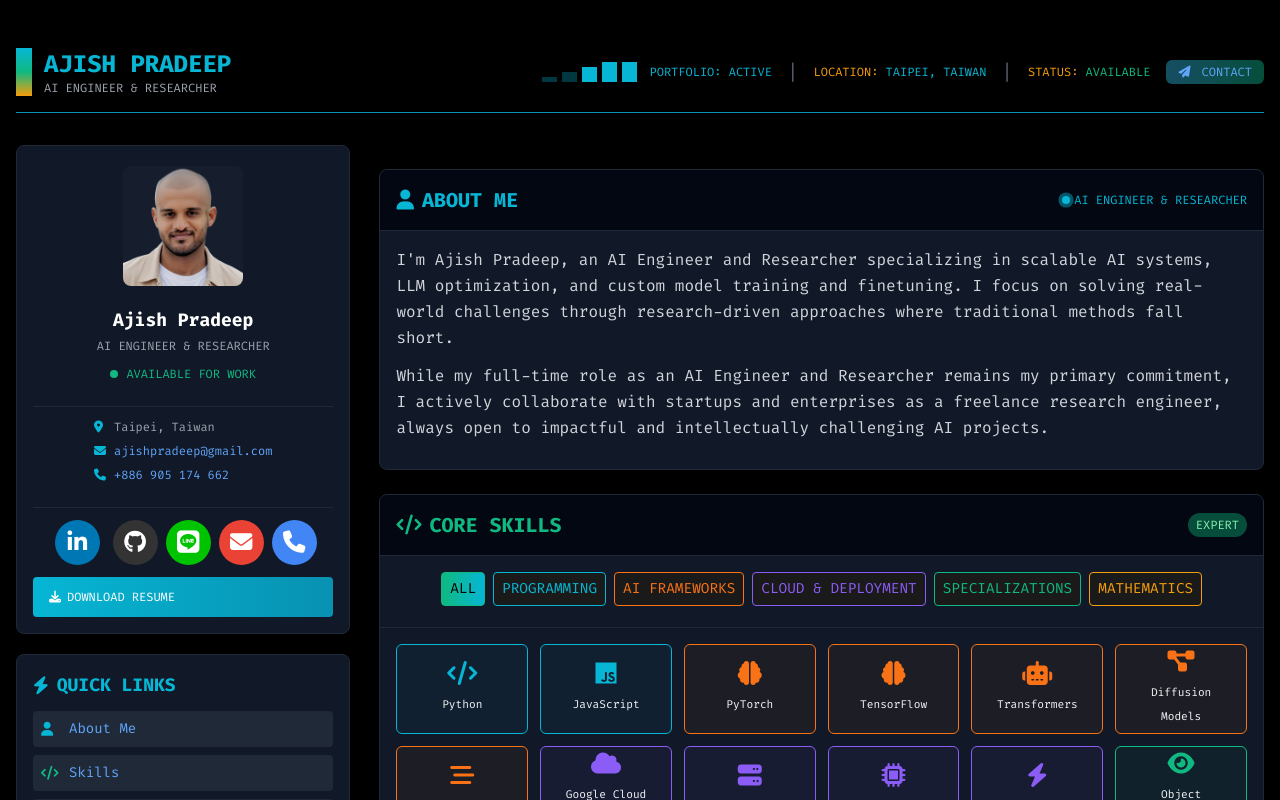
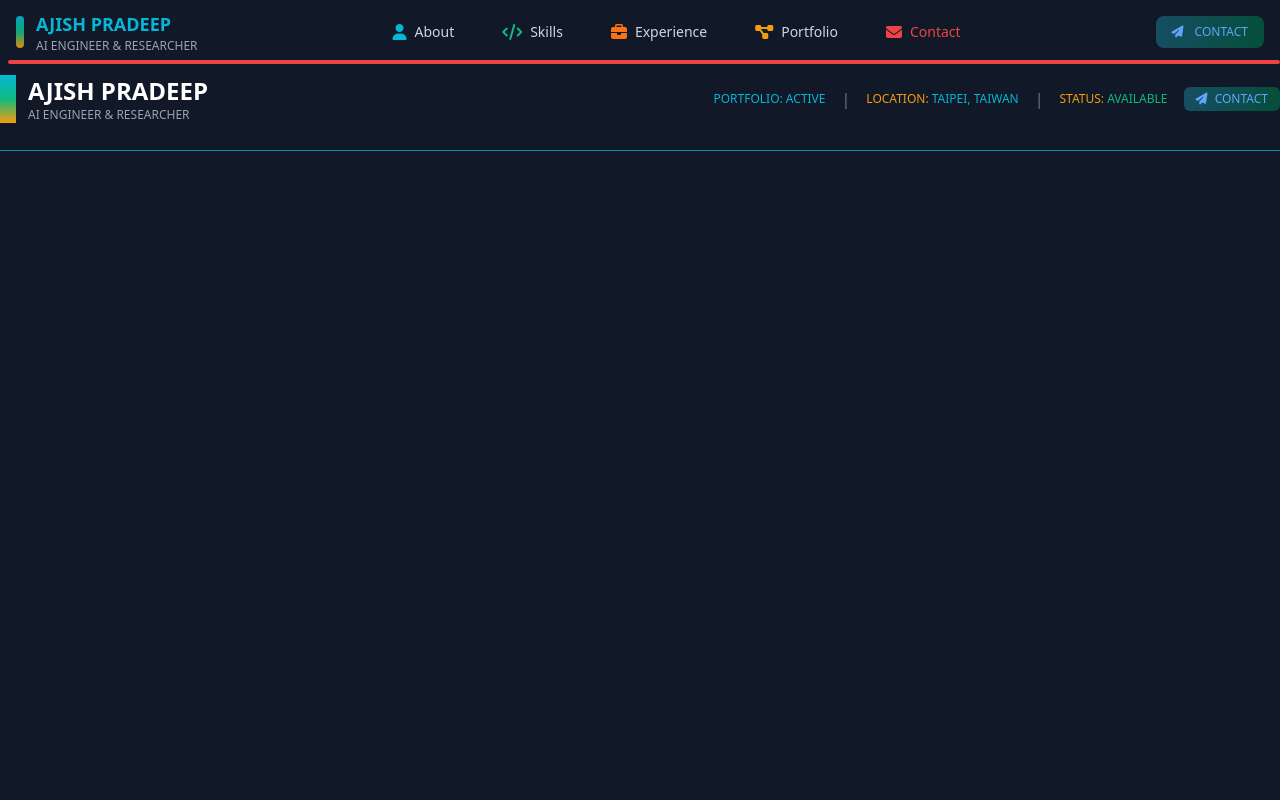
Before and after one commit to Ajishpradeep/Ajishpradeep.github.io, a React (Vite) app: page / in a window 1280 px wide. Shown: the top 800 px of the page. Built offline with nearby package versions, Linux system fonts and the light colour scheme; no server answers.

Commit message:
navbar update

```diff
--- a/src/App.tsx
+++ b/src/App.tsx
@@ -1,59 +1,37 @@
-import React, { useEffect } from 'react';
+import React from 'react';
 import Header from './components/Header';
 import MobileMenu from './components/MobileMenu';
-import Sidebar from './components/Sidebar';
-import MainContent from './components/MainContent';
-import MobileNav from './components/MobileNav';
-import BackToTop from './components/BackToTop';
-import Footer from './components/Footer';
-import { initScrollAnimations, initLoadAnimations, initBackToTop, initMobileMenu, initSkillFiltering, initPortfolioFiltering, initSmoothScrolling } from './utils/animations';
-import './App.css';
+import Navbar from './components/Navbar';
 import './index.css';
 
-function App() {
-  useEffect(() => {
-    // Initialize all animations
-    initScrollAnimations();
-    initLoadAnimations();
-    initBackToTop();
-    initMobileMenu();
-    initSkillFiltering();
-    initPortfolioFiltering();
-    initSmoothScrolling();
-  }, []);
-
+const App: React.FC = () => {
   return (
-    <div className="min-h-screen text-gray-100 bg-black">
-      {/* Subtle AI Background */}
-      <div className="ai-background fixed top-0 left-0 w-full h-full -z-10 opacity-50"></div>
-
-      {/* Mobile Navigation Menu */}
-      <MobileMenu />
-
-      <div className="container mx-auto px-3 md:px-4 py-6 mt-16 md:mt-6 max-w-full md:max-w-screen-xl">
-        {/* Header - Hidden on mobile */}
+    <div className="min-h-screen bg-gray-900 text-white">
+      <Navbar />
+      <div className="pt-16">
         <Header />
-
-        {/* Main Dashboard */}
-        <div className="grid grid-cols-1 lg:grid-cols-7 gap-6">
-          {/* Left sidebar - Sticky */}
-          <Sidebar />
-
-          {/* Main Content */}
-          <MainContent />
-        </div>
-
-        {/* Footer */}
-        <Footer />
+        <MobileMenu />
+        <main className="container mx-auto px-4 py-8">
+          {/* Your main content sections here */}
+          <section id="about" className="min-h-screen py-20">
+            {/* About section content */}
+          </section>
+          <section id="skills" className="min-h-screen py-20">
+            {/* Skills section content */}
+          </section>
+          <section id="experience" className="min-h-screen py-20">
+            {/* Experience section content */}
+          </section>
+          <section id="portfolio" className="min-h-screen py-20">
+            {/* Portfolio section content */}
+          </section>
+          <section id="contact" className="min-h-screen py-20">
+            {/* Contact section content */}
+          </section>
+        </main>
       </div>
-
-      {/* Mobile Bottom Navigation */}
-      <MobileNav />
-
-      {/* Back to top button */}
-      <BackToTop />
     </div>
   );
-}
+};
 
 export default App;
--- /dev/null
+++ b/src/components/Navbar.tsx
@@ -0,0 +1,95 @@
+import React, { useState, useEffect } from 'react';
+
+const Navbar: React.FC = () => {
+  const [isScrolled, setIsScrolled] = useState(false);
+  const [activeSection, setActiveSection] = useState('');
+
+  useEffect(() => {
+    const handleScroll = () => {
+      setIsScrolled(window.scrollY > 50);
+
+      // Update active section based on scroll position
+      const sections = ['about', 'skills', 'experience', 'portfolio', 'contact'];
+      for (const section of sections) {
+        const element = document.getElementById(section);
+        if (element) {
+          const rect = element.getBoundingClientRect();
+          if (rect.top <= 100 && rect.bottom >= 100) {
+            setActiveSection(section);
+            break;
+          }
+        }
+      }
+    };
+
+    window.addEventListener('scroll', handleScroll);
+    return () => window.removeEventListener('scroll', handleScroll);
+  }, []);
+
+  const navItems = [
+    { id: 'about', icon: 'fa-user', label: 'About', color: 'cyan' },
+    { id: 'skills', icon: 'fa-code', label: 'Skills', color: 'green' },
+    { id: 'experience', icon: 'fa-briefcase', label: 'Experience', color: 'orange' },
+    { id: 'portfolio', icon: 'fa-project-diagram', label: 'Portfolio', color: 'yellow' },
+    { id: 'contact', icon: 'fa-envelope', label: 'Contact', color: 'red' }
+  ];
+
+  return (
+    <nav className={`fixed top-0 left-0 right-0 z-50 transition-all duration-300 ${
+      isScrolled ? 'bg-gray-900/90 backdrop-blur-md shadow-lg' : 'bg-transparent'
+    }`}>
+      <div className="container mx-auto px-4">
+        <div className="flex items-center justify-between h-16">
+          {/* Logo and Name */}
+          <div className="flex items-center space-x-3">
+            <div className="w-2 h-8 bg-gradient-to-b from-cyan-500 via-green-500 to-yellow-500 rounded-full animate-pulse"></div>
+            <div className="flex flex-col">
+              <h1 className="text-lg font-bold text-cyan-400">AJISH PRADEEP</h1>
+              <p className="text-xs text-gray-400">AI ENGINEER & RESEARCHER</p>
+            </div>
+          </div>
+
+          {/* Navigation Links */}
+          <div className="hidden md:flex items-center space-x-6">
+            {navItems.map((item) => (
+              <a
+                key={item.id}
+                href={`#${item.id}`}
+                className={`group flex items-center space-x-2 px-3 py-2 rounded-lg transition-all duration-300 ${
+                  activeSection === item.id
+                    ? `bg-${item.color}-900/50 text-${item.color}-400`
+                    : 'text-gray-300 hover:text-white'
+                }`}
+              >
+                <i className={`fas ${item.icon} text-${item.color}-400 group-hover:scale-110 transition-transform`}></i>
+                <span className="text-sm font-medium">{item.label}</span>
+                {activeSection === item.id && (
+                  <div className={`absolute bottom-0 left-0 right-0 h-1 bg-${item.color}-500 rounded-full`}></div>
+                )}
+              </a>
+            ))}
+          </div>
+
+          {/* Contact Button */}
+          <a
+            href="#contact"
+            className="hidden md:block bg-gradient-to-r from-cyan-900 to-green-900 hover:from-cyan-800 hover:to-green-800 text-xs px-4 py-2 rounded-lg transition-all hover:scale-105"
+          >
+            <i className="fas fa-paper-plane mr-2"></i> CONTACT
+          </a>
+
+          {/* Mobile Menu Button */}
+          <button
+            id="mobile-menu-toggle"
+            className="md:hidden text-gray-300 hover:text-white focus:outline-none"
+            aria-label="Toggle menu"
+          >
+            <i className="fas fa-bars text-xl"></i>
+          </button>
+        </div>
+      </div>
+    </nav>
+  );
+};
+
+export default Navbar;
--- a/src/router.tsx
+++ b/src/router.tsx
@@ -6,11 +6,6 @@ const router = createBrowserRouter([
     path: '/',
     element: <App />,
   }
-], {
-  future: {
-    v7_startTransition: true,
-    v7_relativeSplatPath: true
-  }
-});
+]);
 
 export default router;
```
